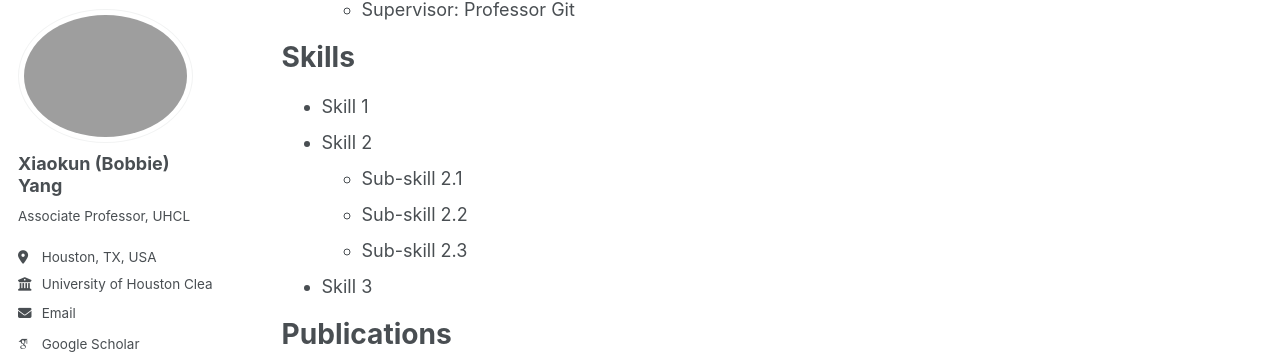
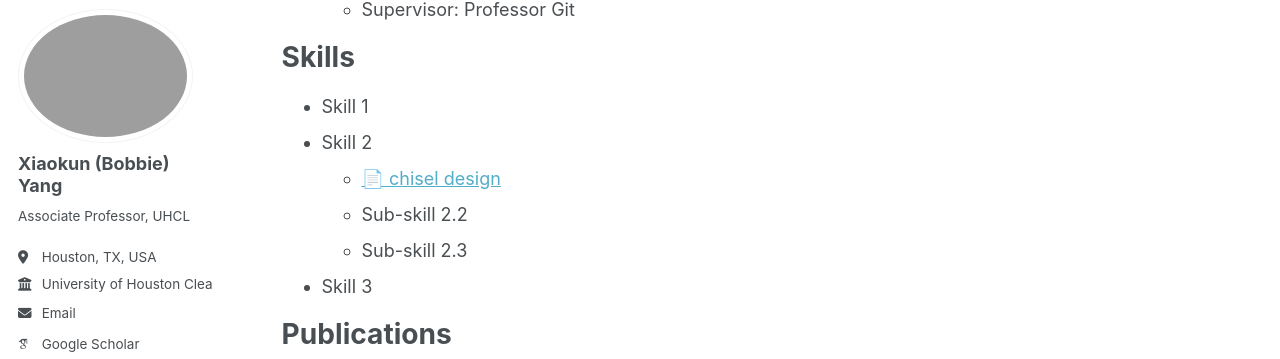
Before and after one commit to bobbieyang/bobbieyang.github.io, a Jekyll site: the page built from _pages/lab.md, in a window 1280 px wide and 900 px high, scrolled down 672 px. Shown: the part 92-451 px from the top of the window. Built offline with Jekyll 4.4.1, drawn with Linux system fonts in a browser that asks for light colours; some web fonts are replaced; a script bundle is joined from its source files by our own code; library files that are not in the unit come from our copies.

Commit message:
Update lab.md

```diff
--- a/_pages/lab.md
+++ b/_pages/lab.md
@@ -36,7 +36,7 @@
 ======
 * Skill 1
 * Skill 2
-  * Sub-skill 2.1
+  * <a href="{{ base_path }}/files/chisel/Chisel Design - XY.pdf" target="_blank">📄 chisel design</a>
   * Sub-skill 2.2
   * Sub-skill 2.3
 * Skill 3
```
